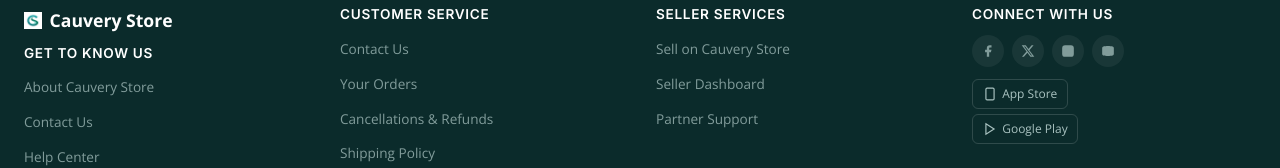
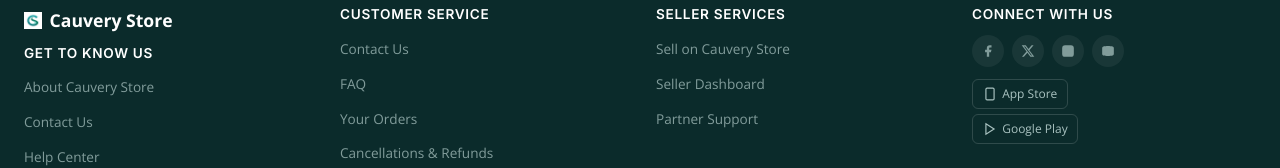
Before and after one commit to Cauverystore/Cauverystore, a React (Create React App) app in the folder frontend/: page / in a window 1280 px wide. Shown: the part 1487-1655 px from the top of the page. Built offline with nearby package versions, Linux system fonts and the light colour scheme; no server answers.

Commit message:
Footer: point Help Center to FAQ, add FAQ link; list each policy in llms.txt

```diff
--- a/frontend/src/components/Footer.jsx
+++ b/frontend/src/components/Footer.jsx
@@ -72,7 +72,7 @@ const Footer = () => {
           <div style={{ display: "flex", flexDirection: "column", gap: "0.4rem" }}>
             <Link to="/about" style={{ color: "#a9c2c0", textDecoration: "none", fontSize: "0.85rem" }}>About Cauvery Store</Link>
             <Link to="/contact" style={{ color: "#a9c2c0", textDecoration: "none", fontSize: "0.85rem" }}>Contact Us</Link>
-            <Link to="/help" style={{ color: "#a9c2c0", textDecoration: "none", fontSize: "0.85rem" }}>Help Center</Link>
+            <Link to="/faq" style={{ color: "#a9c2c0", textDecoration: "none", fontSize: "0.85rem" }}>Help Center</Link>
             <Link to="/offers" style={{ color: "#a9c2c0", textDecoration: "none", fontSize: "0.85rem" }}>Offers & Deals</Link>
           </div>
         </div>
@@ -84,6 +84,7 @@ const Footer = () => {
           </h4>
           <div style={{ display: "flex", flexDirection: "column", gap: "0.4rem" }}>
             <Link to="/contact" style={{ color: "#a9c2c0", textDecoration: "none", fontSize: "0.85rem" }}>Contact Us</Link>
+            <Link to="/faq" style={{ color: "#a9c2c0", textDecoration: "none", fontSize: "0.85rem" }}>FAQ</Link>
             <Link to="/orders" style={{ color: "#a9c2c0", textDecoration: "none", fontSize: "0.85rem" }}>Your Orders</Link>
             {/* One link per policy: payment partners and shoppers look for each by name. */}
             <Link to="/refund-policy" style={{ color: "#a9c2c0", textDecoration: "none", fontSize: "0.85rem" }}>Cancellations & Refunds</Link>
```
Also changed, not shown: frontend/public/llms.txt.
